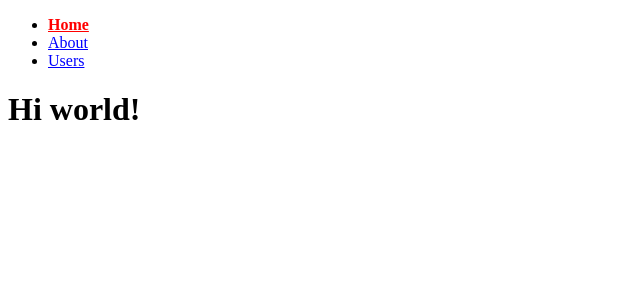
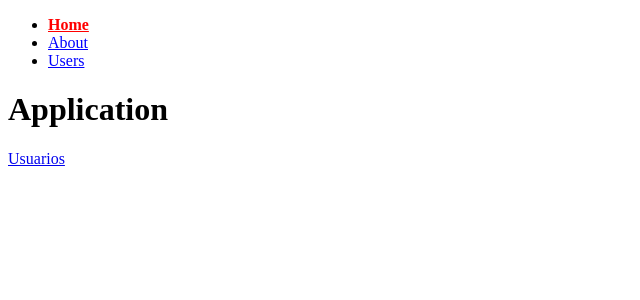
Before and after one commit to IvanGMtz/React_route, a React (Vite) app: page / in a window 1280 px wide. Shown: the top 300 px of the page, without its empty margins (0-640 px from the left). Built offline with nearby package versions, Linux system fonts and the light colour scheme.

Commit message:
feat: :sparkles: Use link in HomePage

```diff
--- a/src/pages/HomePage.jsx
+++ b/src/pages/HomePage.jsx
@@ -1,7 +1,12 @@
+import {Link} from 'react-router-dom'
+
+
+const userId = 10
 export default function HomePage() {
     return (
       <div>
-        <h1>Hi world!</h1>
+        <h1>Application</h1>
+        <Link to={`/users/${userId}`}>Usuarios</Link>
       </div>
     );
 }
```
